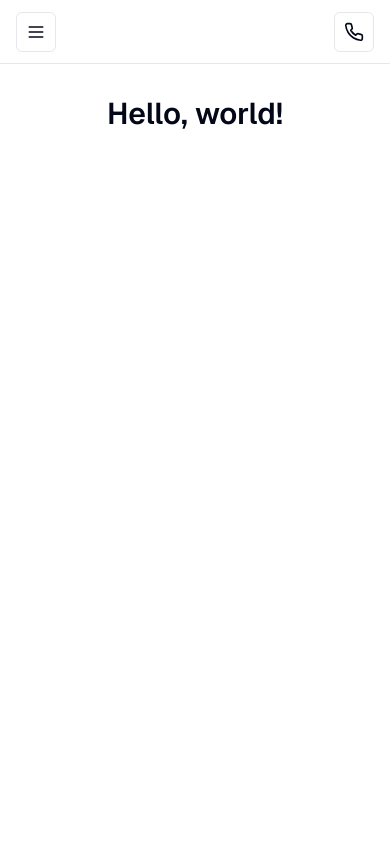
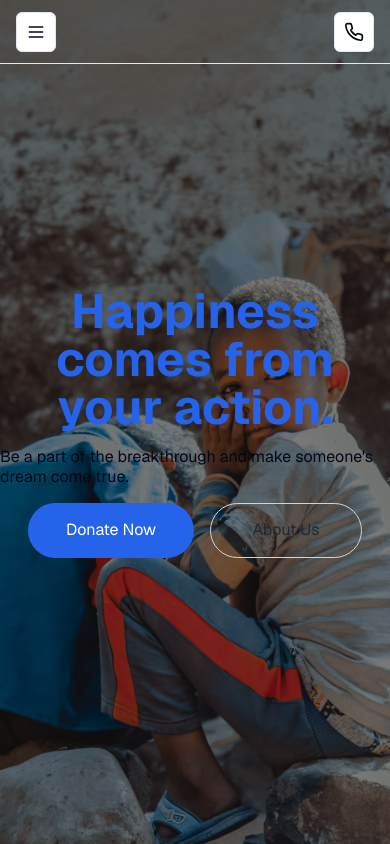
Before and after one commit to digital-explorers-2/philanthro-link, a Next.js app: page / in a window 390 px wide. Built offline with nearby package versions, Linux system fonts and the light colour scheme.

Commit message:
feat: add hero section

```diff
--- a/app/layout.tsx
+++ b/app/layout.tsx
@@ -1,5 +1,6 @@
 import { GeistSans } from "geist/font/sans";
 import "./globals.css";
+import NavBar from "@/components/NavBar";
 
 const defaultUrl = process.env.VERCEL_URL
   ? `https://${process.env.VERCEL_URL}`
@@ -21,6 +22,7 @@ export default function RootLayout({
     <html lang="en" className={GeistSans.className}>
       <body className="bg-background text-foreground">
         <main className="min-h-screen flex flex-col">
+          <NavBar />
           {children}
         </main>
       </body>
--- a/app/page.tsx
+++ b/app/page.tsx
@@ -1,11 +1,10 @@
+import HeroSection from '@/components/HeroSection'
 import React from 'react'
-import NavBar from '@/components/NavBar'
 
 export default function page() {
   return (
     <div>
-      <NavBar />
-      <h1 className="text-3xl font-semibold text-center mt-8">Hello, world!</h1>
+      <HeroSection />
     </div>
   )
 }
--- /dev/null
+++ b/components/HeroSection.tsx
@@ -0,0 +1,24 @@
+import React from 'react'
+
+export default function HeroSection() {
+  return (
+        <div className="flex justify-center items-center flex-col h-screen relative">
+        <h1 className="text-5xl font-bold text-center font-dm-sans text-primary">
+            Happiness comes from your action.
+        </h1>
+        <p className="mt-4 font-dm-sans text-base font-normal leading-5 text-left">
+            Be a part of the breakthrough and make someone's dream come true.
+        </p>
+        <img src="/hero-bg.jpg" alt="Hero" className="absolute -z-20 object-cover w-screen h-screen brightness-50"/>
+        <div className="flex mt-4">
+            <button className="w-[166px] h-[55px] px-8 gap-2 bg-primary rounded-full text-white">
+            Donate Now
+            </button>
+            <div className="w-4"></div> {/* Spacer between buttons */}
+            <button className="w-[152px] h-[55px] px-8 gap-2 bg-transparent rounded-full border border-gray-300 text-gray-800">
+            About Us
+            </button>
+        </div>
+        </div>
+  )
+}
--- a/components/NavBar.tsx
+++ b/components/NavBar.tsx
@@ -6,8 +6,8 @@ import { Sheet, SheetContent, SheetTrigger } from "@/components/ui/sheet"; // Im
 export default function NavBar() {
   return (
     // Header section with flex layout and styling
-    <header className="sticky top-0 flex h-16 items-center gap-4 border-b bg-background px-4 md:px-6">
-
+    <header className="absolute w-full">
+      <div className="top-0 flex h-16 items-center gap-4 border-b bg-transparent px-4 md:px-6">
       {/* Navigation menu with flex layout */}
       <nav className="hidden flex-col gap-6 text-lg font-medium md:flex md:flex-row md:items-center md:gap-5 md:text-sm lg:gap-6">
         {/* Link to home page with a PlaneTakeoff icon */}
@@ -66,6 +66,7 @@ export default function NavBar() {
         <span className="sr-only">Contact us</span> {/* Screen reader only text for accessibility */}
       </Button>
       </div>
+      </div>
     </header>
   );
 }
--- a/tailwind.config.js
+++ /dev/null
@@ -1,20 +0,0 @@
-/** @type {import('tailwindcss').Config} */
-module.exports = {
-  content: [
-    "./app/**/*.{js,ts,jsx,tsx,mdx}",
-    "./components/**/*.{js,ts,jsx,tsx,mdx}",
-  ],
-  theme: {
-    extend: {
-      colors: {
-        background: "hsl(var(--background))",
-        foreground: "hsl(var(--foreground))",
-        btn: {
-          background: "hsl(var(--btn-background))",
-          "background-hover": "hsl(var(--btn-background-hover))",
-        },
-      },
-    },
-  },
-  plugins: [],
-};
```
Also changed, not shown: public/hero-bg.jpg (added).
